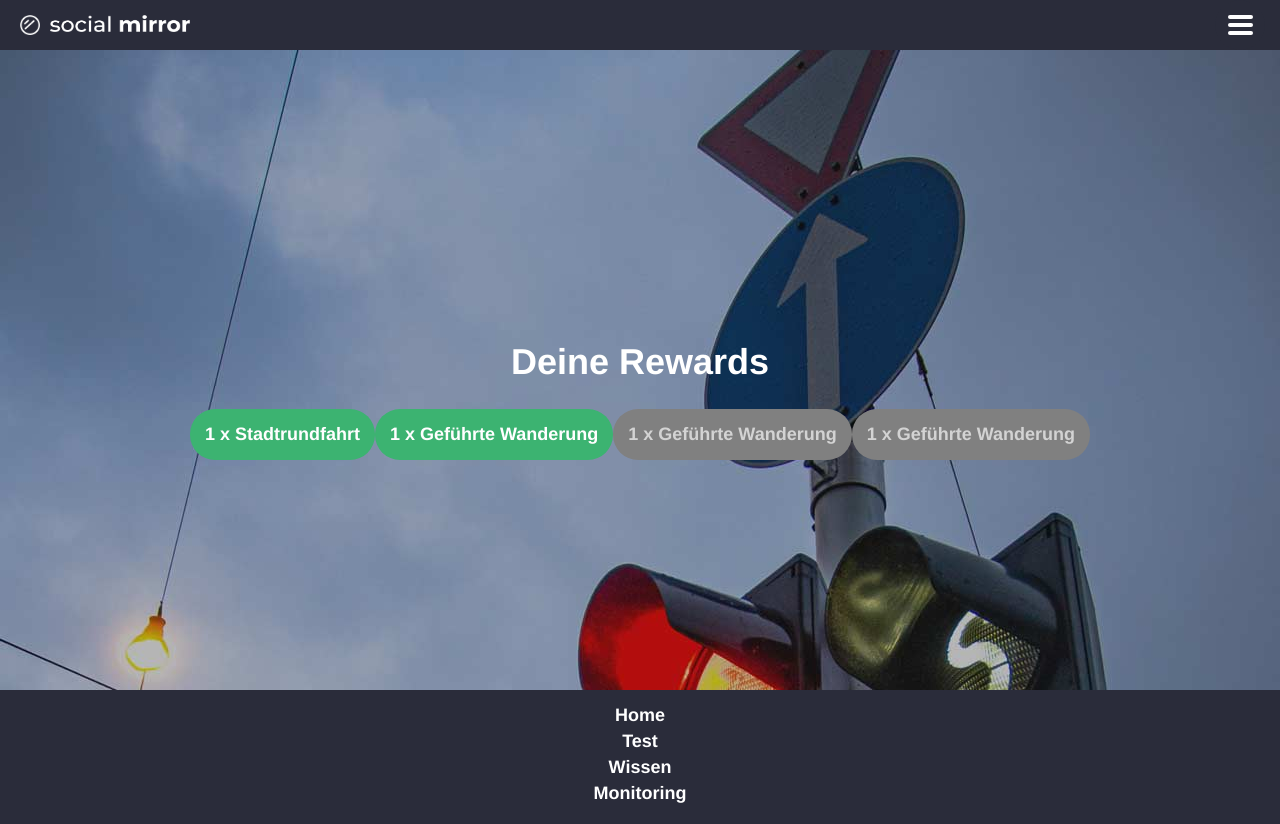
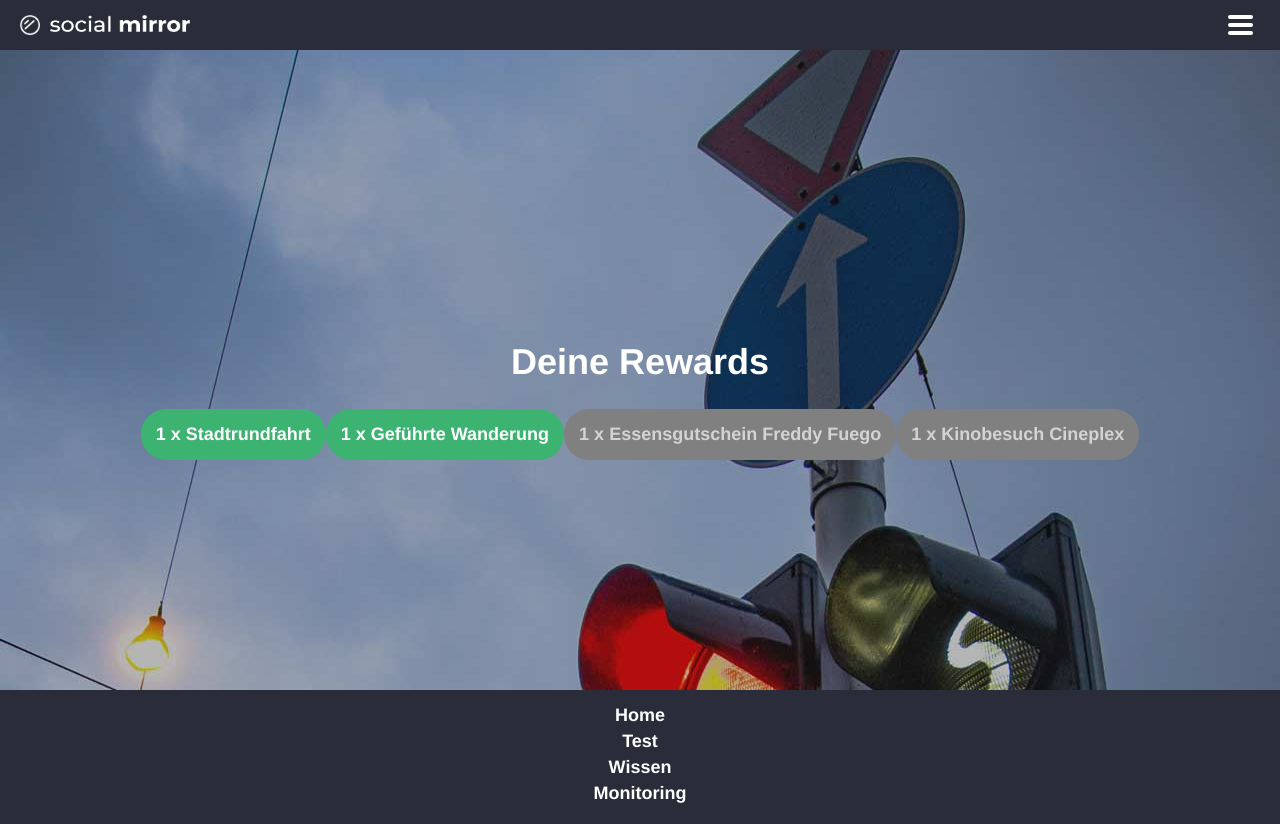
Before and after one commit to tombjarne/social-mirror, a React (Create React App) app: page /rewards in a window 1280 px wide. Built offline with nearby package versions, Linux system fonts and the light colour scheme.

Commit message:
Minor update

```diff
--- a/src/assets/css/App.css
+++ b/src/assets/css/App.css
@@ -700,7 +700,7 @@ div button {
 }
 
 .chart {
-  width: 40vw;
+  width: 20vw;
   margin-top: 25px;
 }
 
--- a/src/components/pages/rewardspage.js
+++ b/src/components/pages/rewardspage.js
@@ -15,9 +15,9 @@ class Rewardspage extends React.Component {
                                 <div className="spacing-slim"></div>
                                 <span className="txt-highlight good" onClick={() => window.location.href="rewards/1000"}>1 x Geführte Wanderung</span>
                                 <div className="spacing-slim"></div>
-                                <span className="txt-highlight expired">1 x Geführte Wanderung</span>
+                                <span className="txt-highlight expired">1 x Essensgutschein Freddy Fuego</span>
                                 <div className="spacing-slim"></div>
-                                <span className="txt-highlight expired">1 x Geführte Wanderung</span>
+                                <span className="txt-highlight expired">1 x Kinobesuch Cineplex</span>
                             </div>
                         </div>
                     </div>
```
